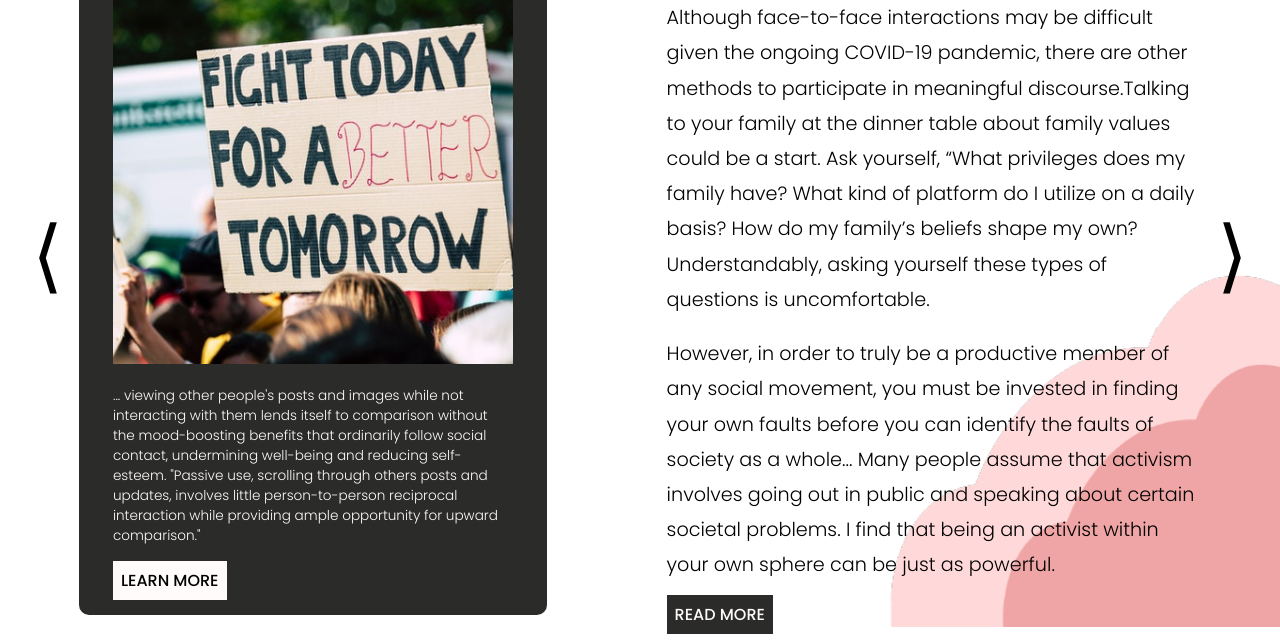
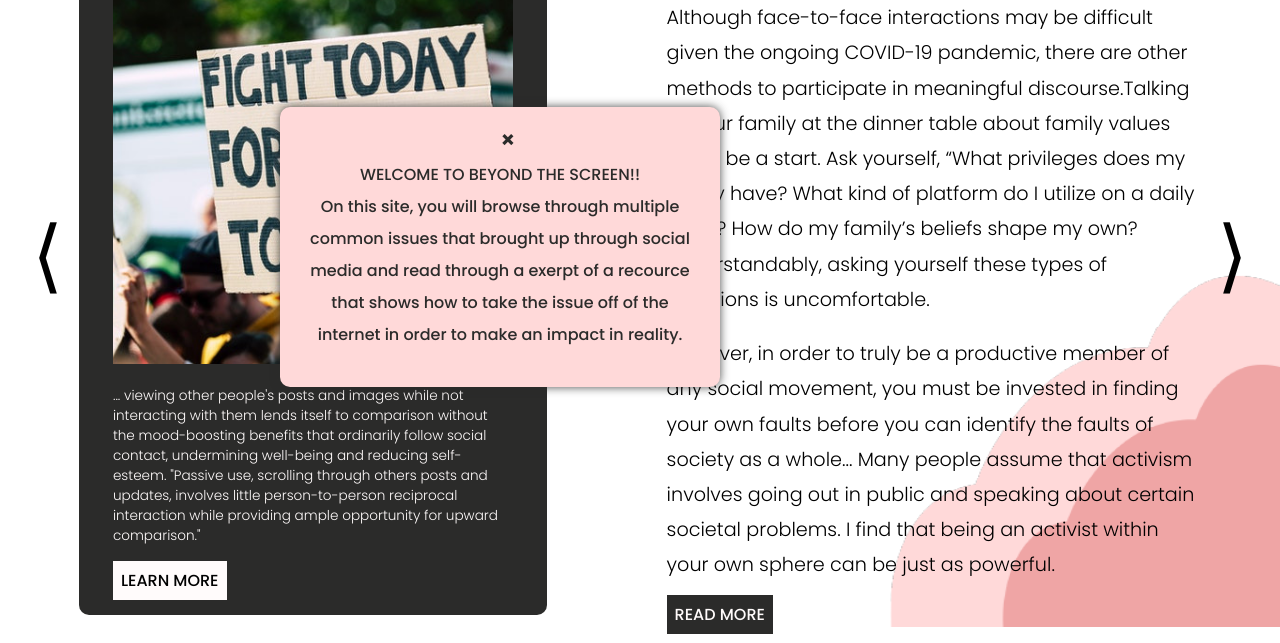
Before and after one commit to d-etienne/final-project, a plain HTML site: page index.html in a window 1280 px wide. Shown: the part 173-816 px from the top of the page. Drawn offline with Linux system fonts and the light colour scheme.

Commit message:
adding alert

```diff
--- a/index.html
+++ b/index.html
@@ -26,6 +26,15 @@
 
        </div>
 
+       <div id = "alertBox">
+            <span class="closebtn" onclick="this.parentElement.style.display='none';">&times;</span>
+            <div>WELCOME TO BEYOND THE SCREEN!!</div>
+            <div>
+                On this site, you will browse through multiple
+                common issues that brought up through social media
+                and read through a exerpt of a recource that shows how to take the issue off of the internet in order to make an impact in reality.
+            </div>
+       </div>
 
        <div class = "card">
             <div class = "angle"> &lang;</div>
--- a/style.css
+++ b/style.css
@@ -58,6 +58,7 @@ a:hover, .angle:hover{
 .angle{
     font-size: 10vh;
     padding: 2vh;
+    cursor: pointer;
 }
 
 #image {
@@ -137,3 +138,37 @@ a:hover, .angle:hover{
     color:#FFFBFB;
 
 }
+
+#alertBox{
+    z-index: +99;
+    position: absolute;
+    padding: 20px;
+    background-color: #FFD9D9; /* Red */
+    color: #2B2B2A;
+    margin-bottom: 15px;
+    width: 50vh;
+    height: 30vh;
+    line-height: 2rem;
+    text-align: center;
+    right: 70vh;
+    top: 35vh;
+    border-radius: 10px;
+    box-shadow: 0px 0px 10px rgba(43, 43, 42, 0.842);
+}
+
+.closebtn {
+    display: inline;
+    position: relative;
+    margin-left: 15px;
+    color: #2B2B2A;
+    font-weight: bold;
+    text-align: right;
+    font-size: 22px;
+    line-height: 20px;
+    cursor: pointer;
+    transition: 0.3s;
+}
+
+.closebtn:hover {
+    color: #FFFBFB;
+}
```
